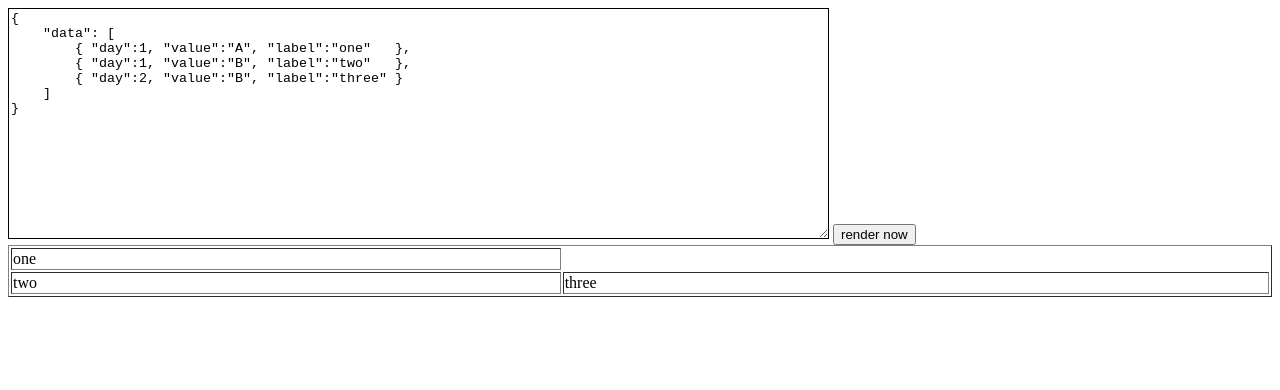
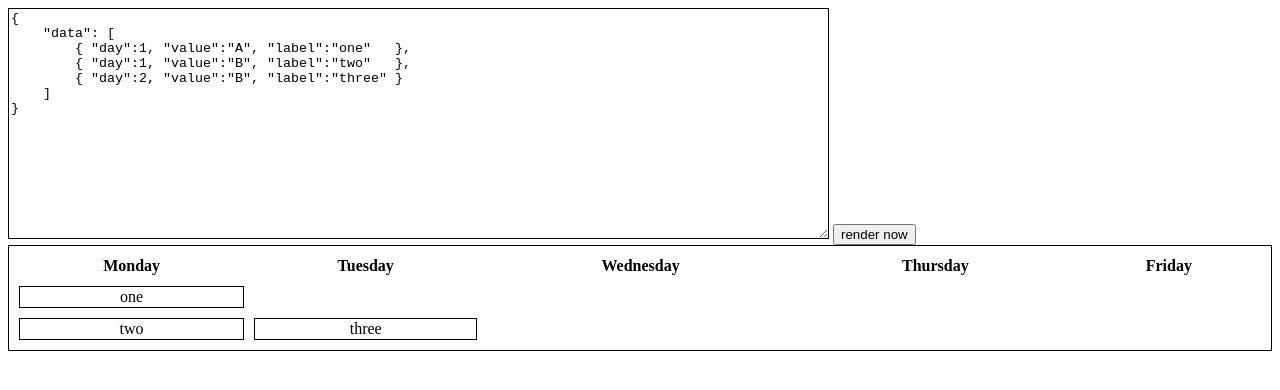
Before and after one commit to ericminio/learning-javascript, a website: page challenges/planning/index.html in a window 1280 px wide. Both pictures are taken after a click on the button "render now". Drawn offline with Linux system fonts and the light colour scheme.

Commit message:
more styling

```diff
--- a/challenges/planning/index.html
+++ b/challenges/planning/index.html
@@ -3,6 +3,16 @@
     <head>
         <title>planning</title>
         <script src="./render.js" charset="utf-8"></script>
+        <style>
+            table {
+                border-spacing: 10px;
+                border: 1px solid black;
+            }
+            td.with-value {
+                border: 1px solid black;
+                text-align: center;
+            }
+        </style>
     </head>
     <body>
         <textarea id="data" rows="15" cols="100" style="border: 1px solid black">
@@ -16,7 +26,16 @@
         </textarea>
         <button type="button" id="render" onclick="render(document, 'data', 'grid')">render now</button>
 
-        <table id="grid" border="1" width="100%">
+        <table id="grid" width="100%">
+            <thead>
+                <tr>
+                    <th>Monday</th>
+                    <th>Tuesday</th>
+                    <th>Wednesday</th>
+                    <th>Thursday</th>
+                    <th>Friday</th>
+                </tr>
+            </thead>
             <tbody>
             </tbody>
         </table>
--- a/challenges/planning/render.js
+++ b/challenges/planning/render.js
@@ -51,7 +51,7 @@ var render = (document, source, target)=> {
             currentCol += 1
         }
         var td = document.createElement('TD')
-        td.className = `cell-${currentRow}-${item.coordinates.col}`
+        td.className = `cell-${currentRow}-${item.coordinates.col} with-value`
         td.innerHTML = item.label
         tr.appendChild(td)
         currentCol += 1
```
